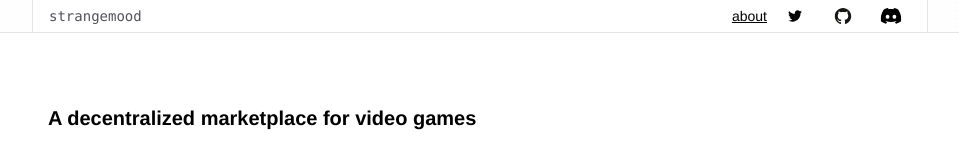
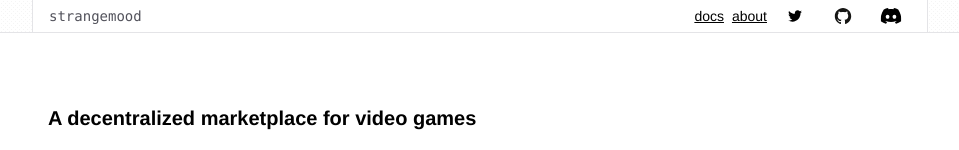
Before and after one commit to strangemoodfoundation/strangemood.org, a Next.js app: page / in a window 1280 px wide. Shown: the top 150 px of the page, without its empty margins (160-1119 px from the left). Built offline with nearby package versions, Linux system fonts and the light colour scheme.

Commit message:
add docs

```diff
--- a/components/Layout.tsx
+++ b/components/Layout.tsx
@@ -23,12 +23,12 @@ export default function Layout(props: { children: any }) {
           </Link>
 
           <div className="flex gap-2 items-center ">
-            {/* <a
+            <a
               href="https://docs.strangemood.org"
-              className="underline hover:opacity-50  sm:text-base text-sm"
+              className="underline hover:opacity-50 text-sm"
             >
               docs
-            </a> */}
+            </a>
             <a href="/about" className="underline hover:opacity-50  text-sm">
               about
             </a>
```
